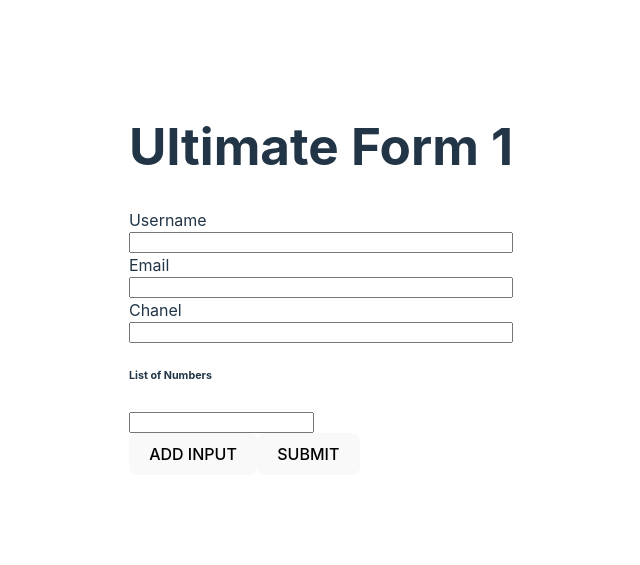
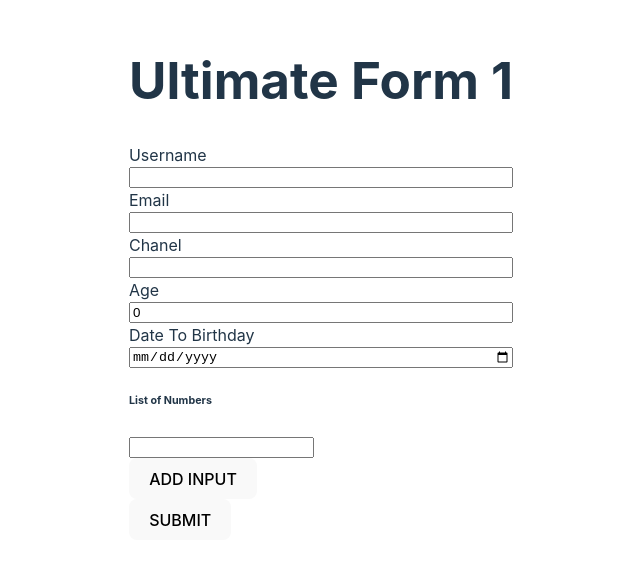
Before and after one commit to Harvester83/react-hook-form, a React (Vite) app: page / in a window 1280 px wide. Shown: the part 121-686 px from the top of the page, without its empty margins (319-959 px from the left). Built offline with nearby package versions, Linux system fonts and the light colour scheme.

Commit message:
Numeric and Date Values

```diff
--- a/src/MyForm.jsx
+++ b/src/MyForm.jsx
@@ -14,14 +14,18 @@ const MyForm = () => {
   } = useForm({
     defaultValues: {
       phoneNumbers: [{ number: "" }],
+      age: 0,
     },
   });
   // const { name, ref, onChange, onBlur } = register("username");
 
-  const { fields, remove, append } = useFieldArray({ name: "phoneNumbers", control });
+  const { fields, remove, append } = useFieldArray({
+    name: "phoneNumbers",
+    control,
+  });
 
   const onSubmit = (data) => {
-    console.log(data);
+    console.log('data :', data);
   };
 
   return (
@@ -69,6 +73,39 @@ const MyForm = () => {
           <span style={{ color: "#f00", fontWeight: "bold" }}>
             {errors.chanel?.message}
           </span>
+        </div>
+
+        <div style={{ display: "flex", flexDirection: "column" }}>
+          <label htmlFor="age">Age</label>
+          <input
+            id="age"
+            type="text"
+            {...register("age", {
+              //valueAsNumber: true,
+              required: { value: true, message: "Age field is required" },
+            })}
+          />
+
+          <span style={{ color: "#f00", fontWeight: "bold" }}>
+            {errors.age?.message}
+          </span>
+        </div>
+
+        <div style={{ display: "flex", flexDirection: "column" }}>
+          <label htmlFor="dateBirthday">Date To Birthday</label>
+          <input
+            id="dateBirthday"
+            type="date"
+            {...register("dateBirthday", {
+              valueAsDate: true,
+              required: { value: true, message: "dateBirthday field is required" },
+            })}
+          />
+
+          <span style={{ color: "#f00", fontWeight: "bold" }}>
+            {errors.dateBirthday?.message}
+          </span>
+        </div>
 
         <div>
           <h6>List of Numbers</h6>
@@ -79,14 +116,20 @@ const MyForm = () => {
                   type="text"
                   {...register(`phoneNumbers.${index}.number`)}
                 />
-                  {index > 0 && (<button onClick={() => remove(index)}>REMOVE</button>)}
+                {index > 0 && (
+                  <button onClick={() => remove(index)}>REMOVE</button>
+                )}
               </div>
             );
           })}
         </div>
-        </div>
-        <button onClick={() => append()}>ADD INPUT</button>
-        <button type="submit">SUBMIT</button>
+
+        <button style={{ display: "flex" }} onClick={() => append()}>
+          ADD INPUT
+        </button>
+        <button style={{ display: "flex" }} type="submit">
+          SUBMIT
+        </button>
       </form>
       <DevTool control={control} />
     </>
```
Lines whose indentation alone changed are shown as unchanged.
